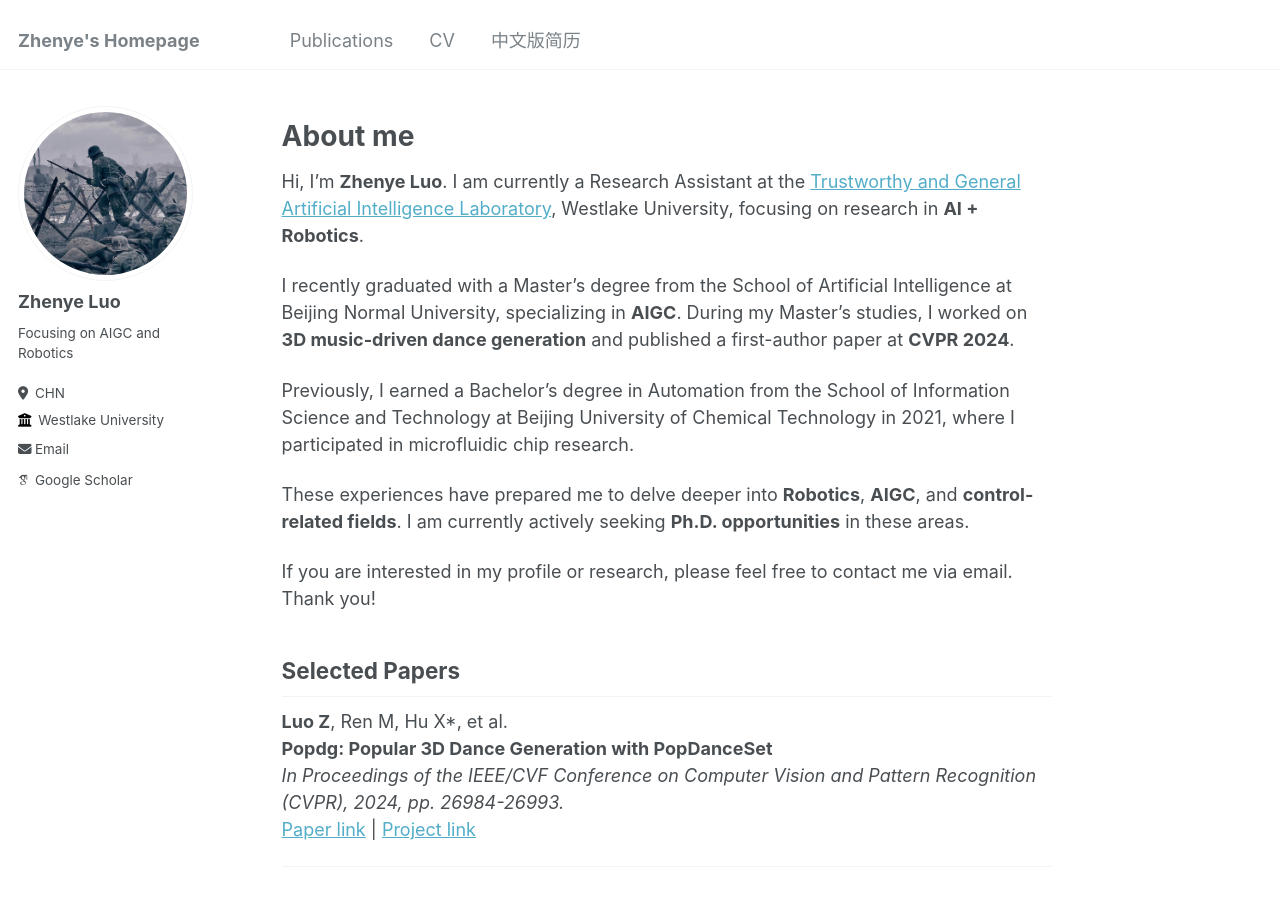
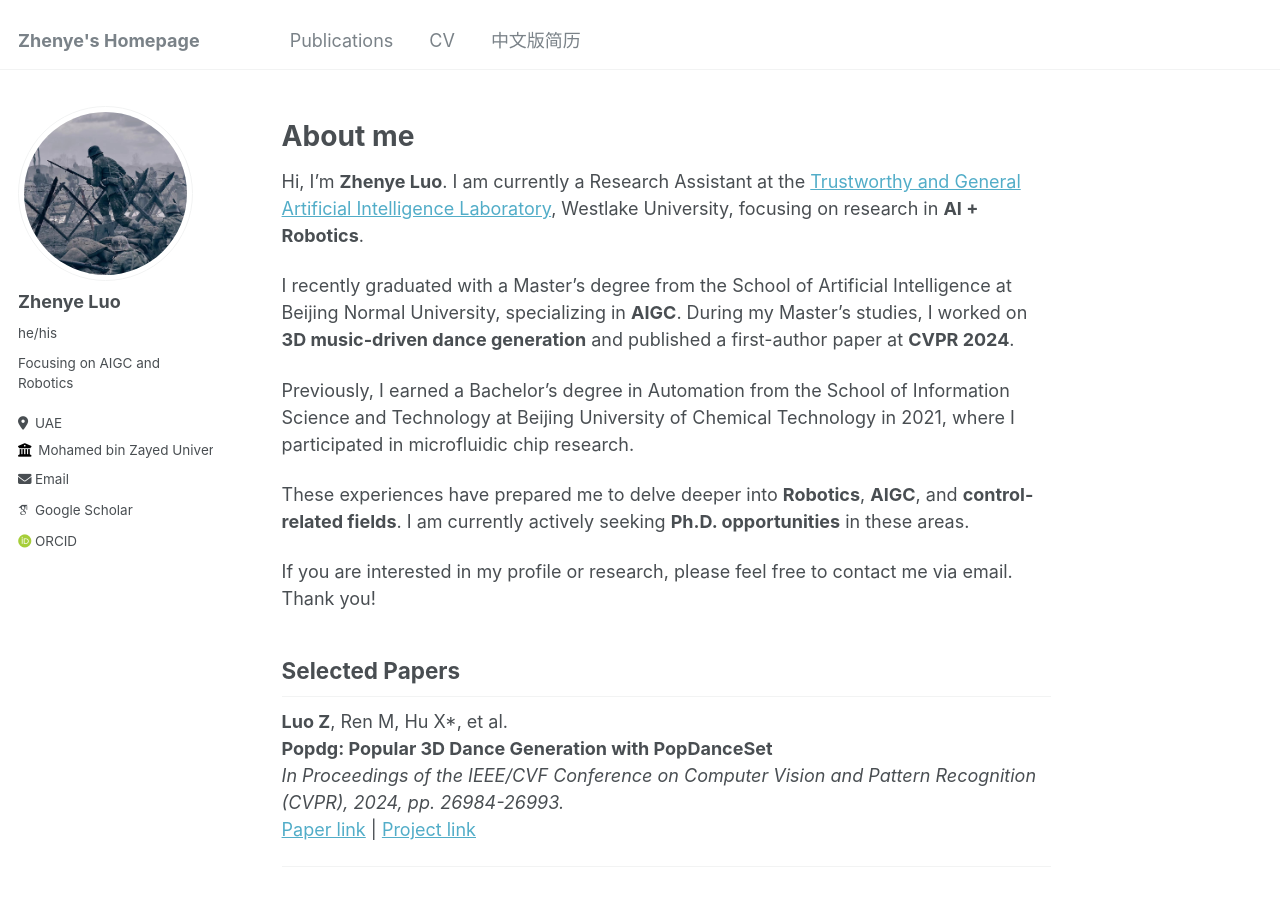
Before and after one commit to Luke-Luo1/lukeluo, a Jekyll site: the page built from _pages/about.md, in a window 1280 px wide and 1074 px high. Shown: the top 906 px of the window. Built offline with Jekyll 4.4.1, drawn with Linux system fonts in a browser that asks for light colours; some web fonts are replaced.

Commit message:
Update _config.yml

```diff
--- a/_config.yml
+++ b/_config.yml
@@ -23,18 +23,18 @@ author:
   # Biographic information
   avatar           : "LukeLuo.jpg"
   name             : "Zhenye Luo"
-  pronouns         : # example: "she/her"
+  pronouns         : "he/his"
   bio              : "Focusing on AIGC and Robotics"
-  location         : "CHN"
-  employer         : "Westlake University"
+  location         : "UAE"
+  employer         : "Mohamed bin Zayed University of Artificial Intelligence"
   #uri              : # URL
-  email            : "luozy2021@mail.bnu.edu.cn"
+  email            : "Zhenye.Luo@mbzuai.ac.ae"
 
   # Academic websites
   #arxiv            : # URL - Update with the correct link to your profile
   googlescholar    : "https://scholar.google.com.hk/citations?hl=zh-CN&user=wii6meYAAAAJ"
   #impactstory      : # URL
-  #orcid            : "http://orcid.org/yourorcidurl"
+  orcid            : "https://orcid.org/0009-0003-3222-9264"
   #semantic         : # URL
   #pubmed           : "https://www.ncbi.nlm.nih.gov/pubmed/?term=john+snow"
   # researchgate     : "https://www.researchgate.net/profile/Ke-Wu-29"
```
